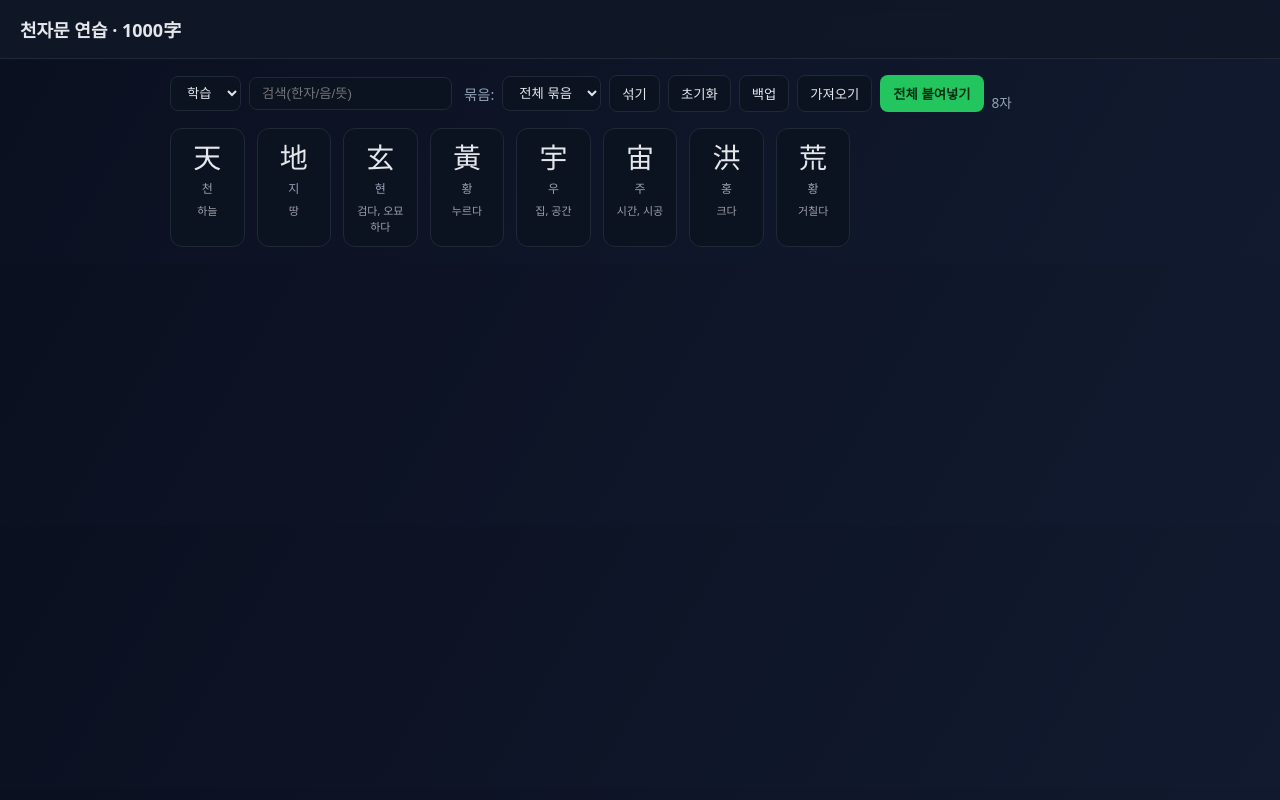
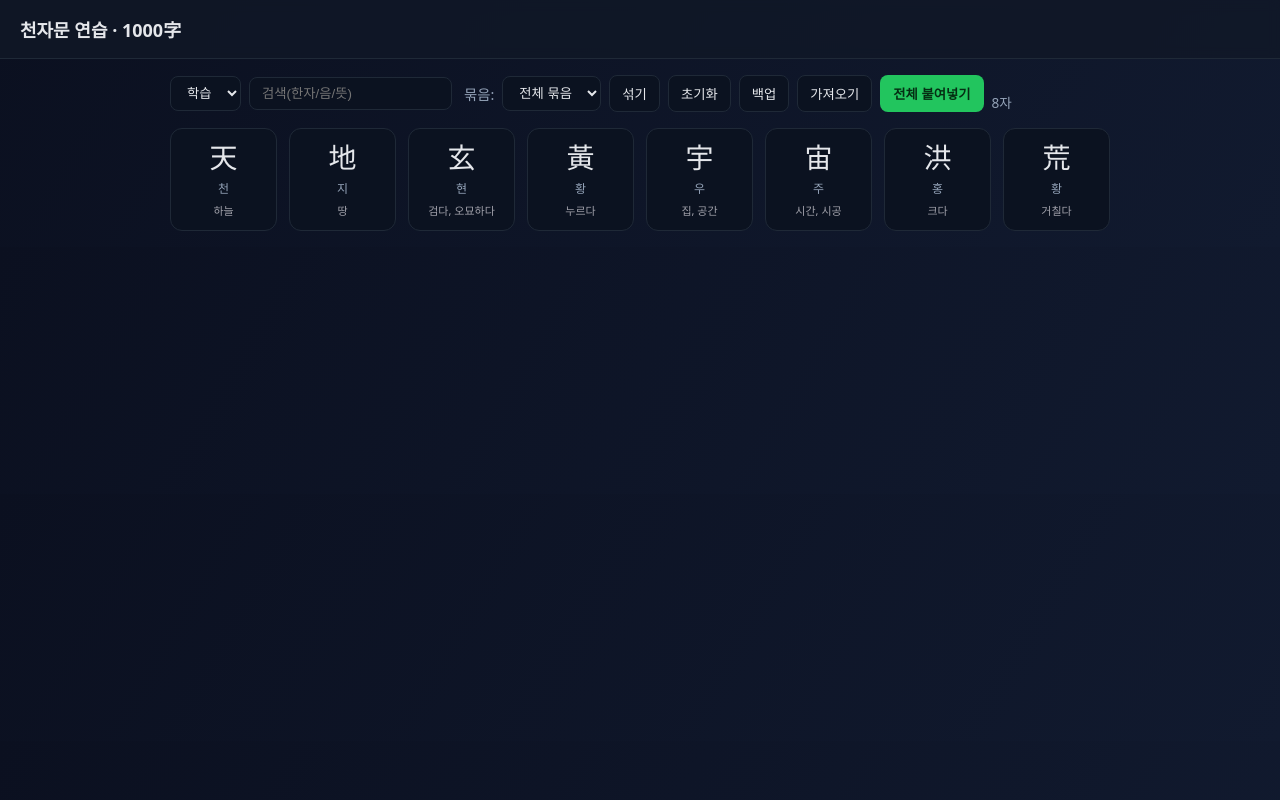
Before and after one commit to jinsaim/codefree, a plain HTML site: page 1000ja.html in a window 1280 px wide. Drawn offline with Linux system fonts and the light colour scheme.

Commit message:
1000ja: show 8 characters per row

```diff
--- a/1000ja.html
+++ b/1000ja.html
@@ -25,7 +25,7 @@
 		.toolbar button { cursor: pointer; }
 		.toolbar button.primary { background: var(--accent); color: #052e13; border-color: transparent; font-weight: 600; }
 		.toolbar label.lbl { color: var(--muted); font-size: .9rem; margin-left: .25rem; }
-		.grid { display: grid; grid-template-columns: repeat(auto-fill, minmax(72px, 1fr)); gap: .75rem; margin-top: 1rem; }
+		.grid { display: grid; grid-template-columns: repeat(8, minmax(0, 1fr)); gap: .75rem; margin-top: 1rem; }
 		.card { background: #0b1220; border: 1px solid #1f2937; border-radius: .75rem; padding: .75rem; text-align: center; transition: transform .12s ease, border-color .12s ease; }
 		.card:hover { transform: translateY(-2px); border-color: #334155; }
 		.hanja { font-size: 28px; line-height: 1.2; }
```
